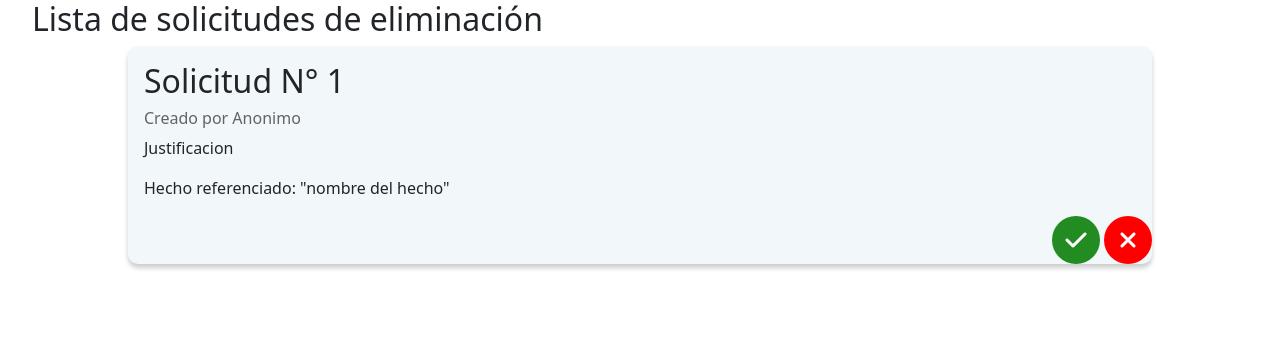
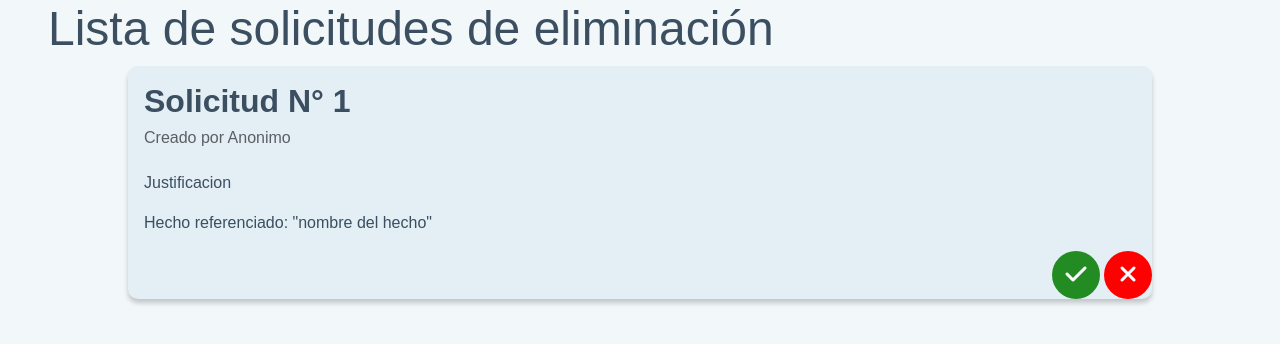
Before and after one commit to valenap-utn/landing-page-dds, a plain HTML site: page html/admins/gest-solEliminacion.html in a window 1280 px wide. Drawn offline with nearby package versions, Linux system fonts and the light colour scheme.

Commit message:
Ahí ya lo arreglé un cacho más al diseño de la solicitud

```diff
--- a/css/mis-estilos/estilos-admin/styles-gest-solEliminacion.css
+++ b/css/mis-estilos/estilos-admin/styles-gest-solEliminacion.css
@@ -1,5 +1,5 @@
 h1 {
-    font-size: 2rem;
+    font-size: 3rem;
     padding-left: 1em;
 }
 
@@ -11,14 +11,20 @@ h1 {
     align-items: center;
     .solicitud-eliminacion {
         border-radius: 10px;
-        background-color: var(--bg);
+        background-color: var(--card);
         padding-left: 1em;
         width:80%;
         padding-top: 1em;
         box-shadow: 0 4px 5px rgba(0, 0, 0, 0.2);
+        h2 {
+            font-size: 2rem;
+            color: var(--brand-800);
+            font-weight: bold;
+        }
         h3 {
             font-size: 1rem;
             color: rgba(0,0,0,0.6);
+            padding-bottom: 1rem;
         }
     }
 }
--- a/html/admins/gest-solEliminacion.html
+++ b/html/admins/gest-solEliminacion.html
@@ -20,8 +20,8 @@
     <link rel="stylesheet" href="../../css/mis-estilos/estilos-admin/styles-gest-solEliminacion.css">
     <link rel="stylesheet" href="../../css/mis-estilos/styles-commons.css">
 </head>
-<body>
-    <main class="main">
+<body class="body-metamapa">
+    <main>
         <h1>Lista de solicitudes de eliminación</h1>
         <div class="solicitudes-eliminacion">
             <div class="solicitud-eliminacion">
```
